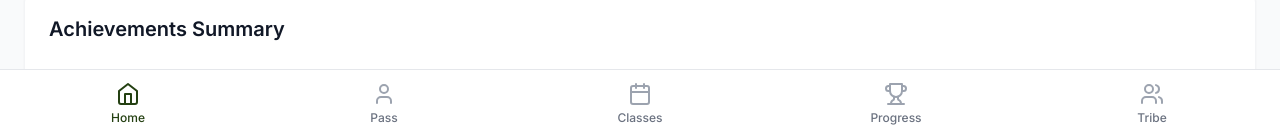
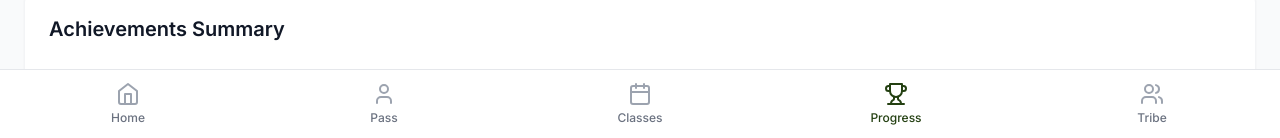
Before and after one commit to AkshayKeerti/pinetribe, a Next.js app: page /dashboard/progress in a window 1280 px wide. Shown: the part 662-800 px from the top of the page. Built offline with nearby package versions, Linux system fonts and the light colour scheme; sample sign-in values are in the browser's storage.

Commit message:
Fix tab navigation: Sync active tab with current pathname

```diff
--- a/src/app/dashboard/layout.tsx
+++ b/src/app/dashboard/layout.tsx
@@ -2,7 +2,7 @@
 
 import { useState, useEffect } from 'react'
 import { TreePine, User, Calendar, Trophy, Users, Settings, Home } from 'lucide-react'
-import { useRouter } from 'next/navigation'
+import { useRouter, usePathname } from 'next/navigation'
 
 export default function DashboardLayout({
   children,
@@ -10,8 +10,17 @@ export default function DashboardLayout({
   children: React.ReactNode
 }) {
   const router = useRouter()
+  const pathname = usePathname()
   const [user, setUser] = useState<any>(null)
   const [activeTab, setActiveTab] = useState('home')
+
+  const navigation = [
+    { id: 'home', name: 'Home', href: '/dashboard', icon: Home },
+    { id: 'membership', name: 'Pass', href: '/dashboard/membership', icon: User },
+    { id: 'activities', name: 'Classes', href: '/dashboard/activities', icon: Calendar },
+    { id: 'progress', name: 'Progress', href: '/dashboard/progress', icon: Trophy },
+    { id: 'groups', name: 'Tribe', href: '/dashboard/groups', icon: Users },
+  ]
 
   useEffect(() => {
     const userData = localStorage.getItem('pinetribe_user')
@@ -22,13 +31,13 @@ export default function DashboardLayout({
     }
   }, [router])
 
-  const navigation = [
-    { id: 'home', name: 'Home', href: '/dashboard', icon: Home },
-    { id: 'membership', name: 'Pass', href: '/dashboard/membership', icon: User },
-    { id: 'activities', name: 'Classes', href: '/dashboard/activities', icon: Calendar },
-    { id: 'progress', name: 'Progress', href: '/dashboard/progress', icon: Trophy },
-    { id: 'groups', name: 'Tribe', href: '/dashboard/groups', icon: Users },
-  ]
+  // Update active tab based on current pathname
+  useEffect(() => {
+    const currentTab = navigation.find(tab => tab.href === pathname)
+    if (currentTab) {
+      setActiveTab(currentTab.id)
+    }
+  }, [pathname, navigation])
 
   const handleTabClick = (tab: any) => {
     setActiveTab(tab.id)
```
